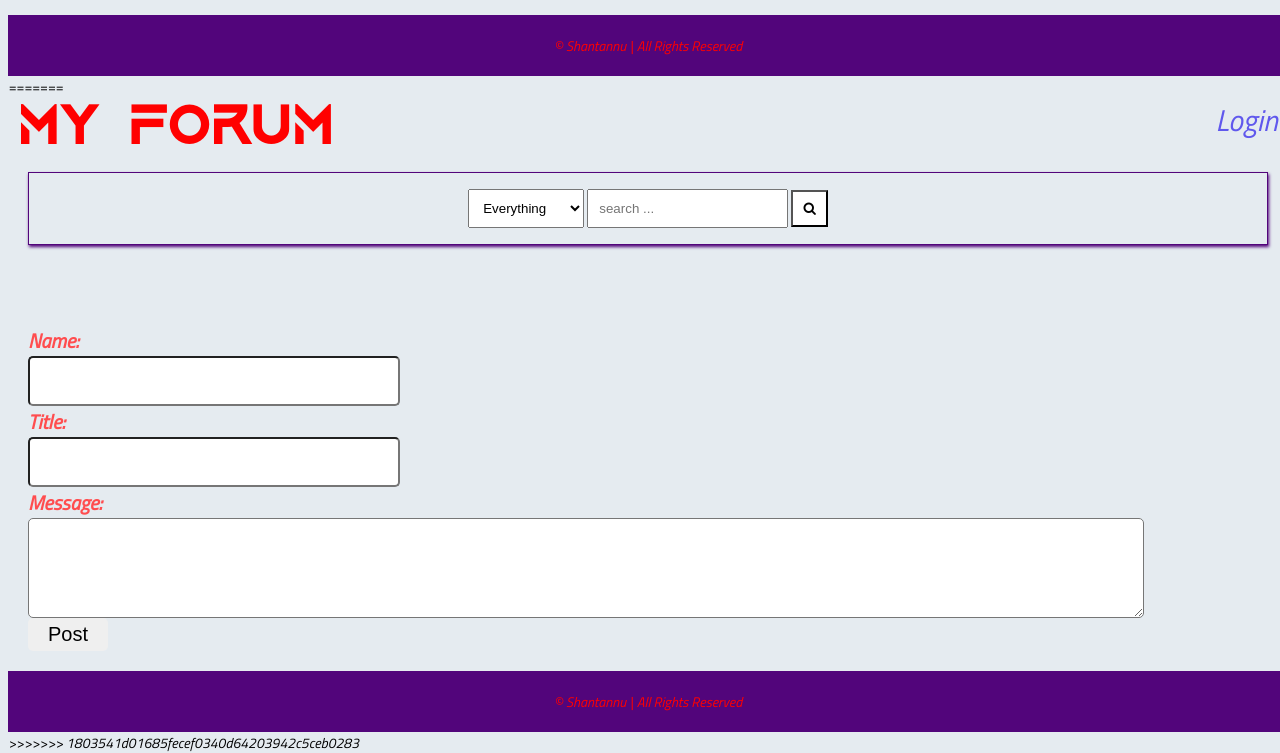
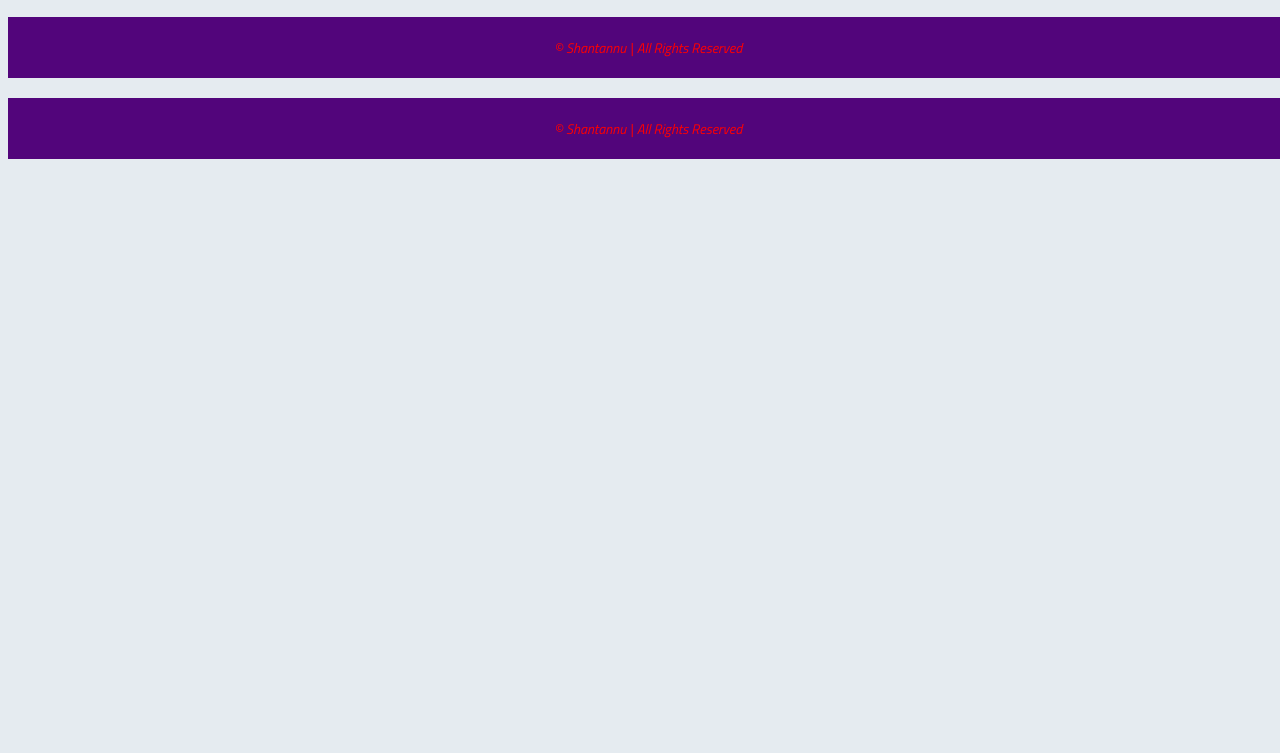
Before and after one commit to shantanu1998s/forums, a plain HTML site: page index.html in a window 1280 px wide. Shown: the part 588-1341 px from the top of the page. After the commit the page ends 800 px from the top, so only its background shows below. Drawn offline with Linux system fonts and the light colour scheme.

Commit message:
Update index.html

```diff
--- a/index.html
+++ b/index.html
@@ -1,4 +1,4 @@
-<<<<<<< HEAD
+
 <!DOCTYPE html>
 <html lang="en">
 <head>
@@ -64,64 +64,6 @@
     <script src="main.js"></script>
     <script src="script.js"></script>
 </body>
-=======
-<!DOCTYPE html>
-<html lang="en">
-<head>
-    <meta charset="UTF-8">
-    <meta name="viewport" content="width=device-width, initial-scale=1.0">
-    <title>Forum</title>
-    <link rel="stylesheet" href="style.css">
-    <link rel="stylesheet" href="https://cdnjs.cloudflare.com/ajax/libs/font-awesome/4.7.0/css/font-awesome.min.css">
-    <link rel="preconnect" href="https://fonts.gstatic.com">
-    <link href="https://fonts.googleapis.com/css2?family=Titillium+Web:ital@1&display=swap" rel="stylesheet">
-</head>
-
-<body>
-     <header>
-        <!--NavBar Section-->
-        <div class="login_singup">
-            <div class="brand">My Forum</div>
-            <a id="log" href="login.html" style="color:rgba(20, 5, 234, 0.638);">Login</a>        </div>
-        </div>
-     </header>
-
-
-        <div class="search-box">
-            <div>
-                <select name="" id="">
-                    <option value="Everything">Everything</option>
-                    <option value="Titles">Titles</option>
-                    <option value="Descriptions">Descriptions</option>
-                </select>
-                <input type="text" name="q" placeholder="search ...">
-                <button><i class="fa fa-search"></i></button>
-            </div>
-        </div>
-
-
-            <div class="container" id="cont">
-
-              <div class="comments-container" id="comments"></div>
-
-            </div>
-        <div id="content">
-            <form>
-              <label for="username">Name:</label>
-              <input type="text" id="username" name="username" required><br>
-
-              <label for="title">Title:</label>
-              <input type="text" id="title" name="title" required><br>
-
-              <label for="message">Message:</label>
-              <textarea id="message" name="message"></textarea><br>
-
-              <button type="submit" id="btn">Post</button>
-            </form>
-            <!-- <div id="messages">
-             messages will be displayed here
-            </div>  -->
-          </div>
 
 
             <footer class="footer">
@@ -130,5 +72,3 @@
     <script src="main.js"></script>
     <script src="script.js"></script>
 </body>
->>>>>>> 1803541d01685fecef0340d64203942c5ceb0283
-</html>
```
